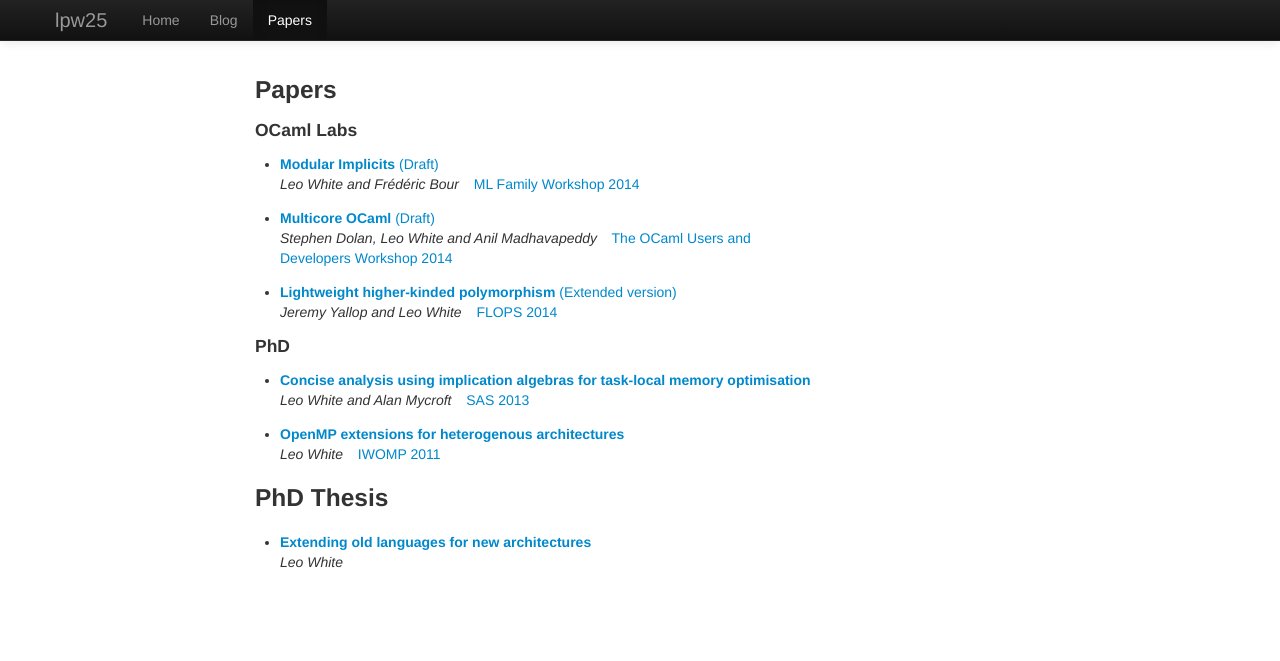
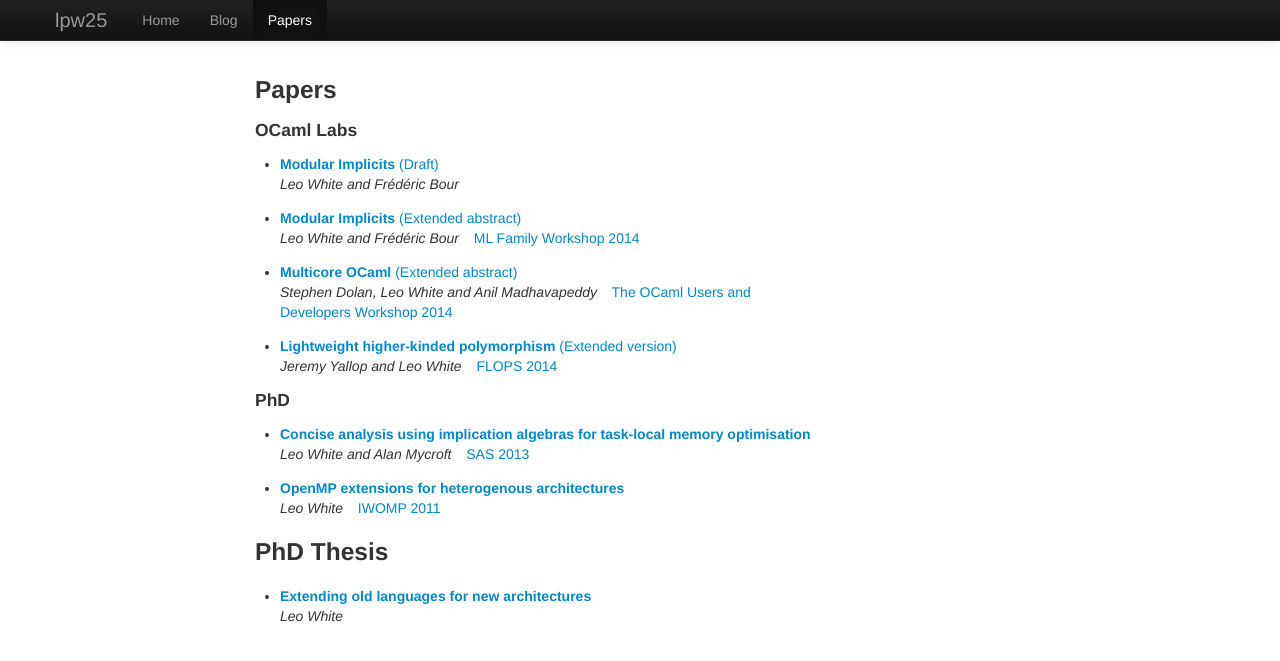
Before and after one commit to lpw25/lpw25.github.com, a Jekyll site: the page built from papers.html, in a window 1280 px wide. Shown: the top 661 px of the page. Built offline with Jekyll 4.4.1, drawn with Linux system fonts in a browser that asks for light colours.

```diff
--- a/papers.html
+++ b/papers.html
@@ -12,10 +12,14 @@
       <li style="margin: 1em 0">
         <a href="/ml2014.pdf"><b>Modular Implicits</b> (Draft)</a><br>
         <i>Leo White and Frédéric Bour</i> &ensp;
+      </li>
+      <li style="margin: 1em 0">
+        <a href="/ml2014-abs.pdf"><b>Modular Implicits</b> (Extended abstract)</a><br>
+        <i>Leo White and Frédéric Bour</i> &ensp;
         <a href="http://okmij.org/ftp/ML/ML14.html">ML Family Workshop 2014</a>
       </li>
       <li style="margin: 1em 0">
-        <a href="/ocaml2014.pdf"><b>Multicore OCaml</b> (Draft)</a><br>
+        <a href="/ocaml2014-abs.pdf"><b>Multicore OCaml</b> (Extended abstract)</a><br>
         <i>Stephen Dolan, Leo White and Anil Madhavapeddy</i> &ensp;
         <a href="http://ocaml.org/meetings/ocaml/2014/">The OCaml Users and Developers Workshop 2014</a>
       </li>
```
Also changed, not shown: 4 other files.
